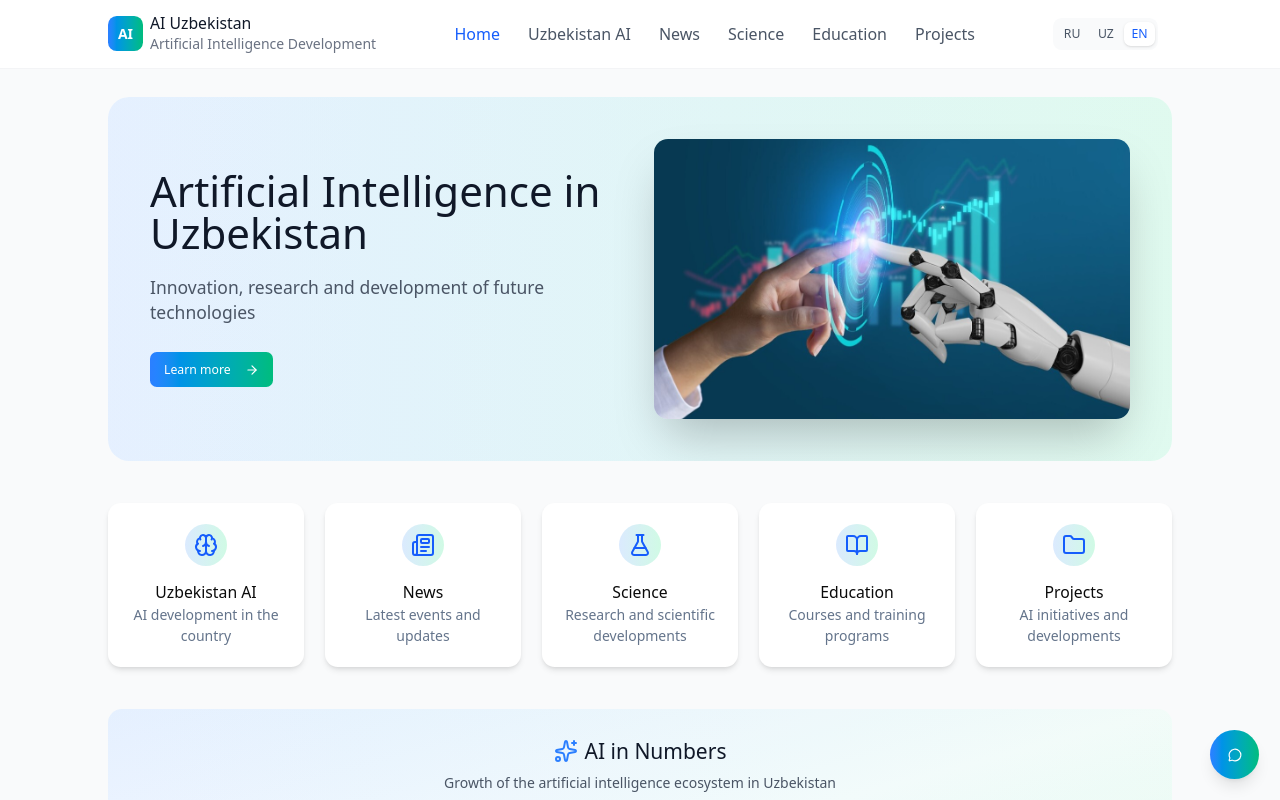
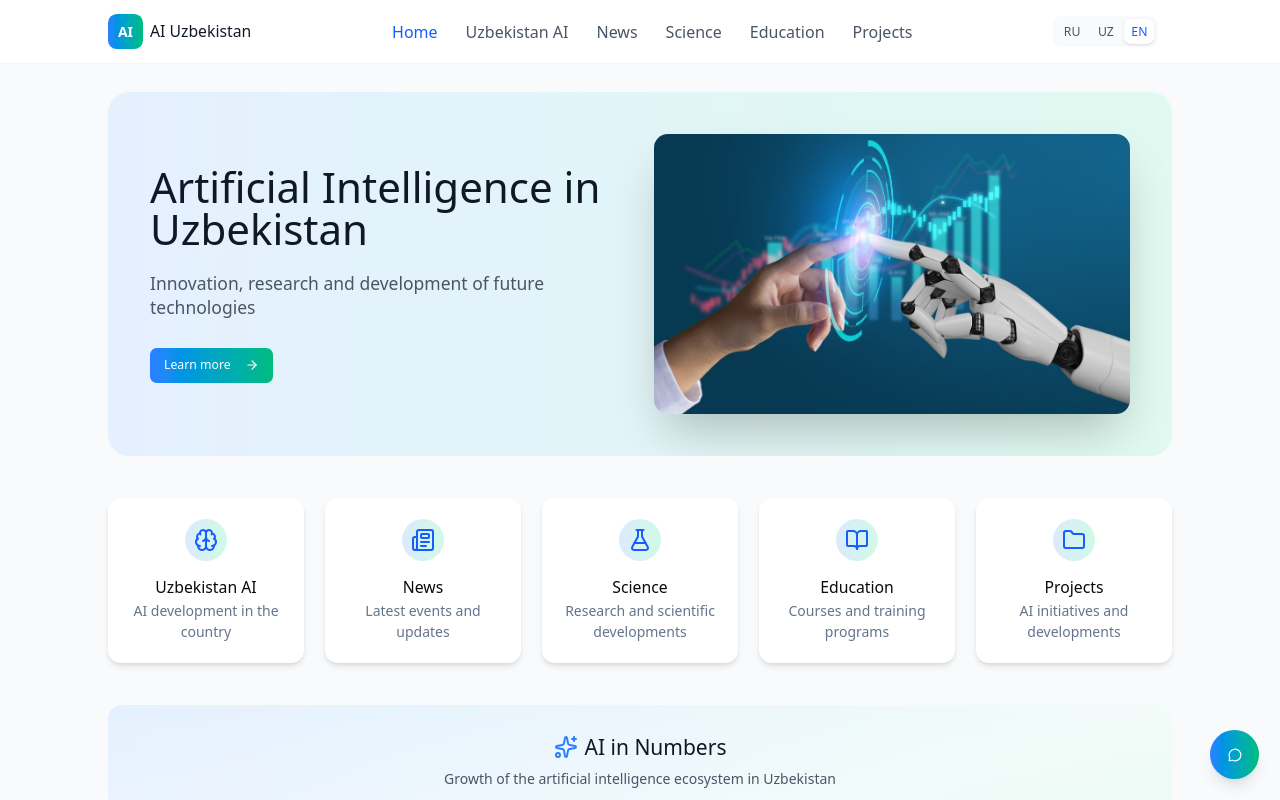
Before and after one commit to ubaydullo01/ai.gov.uz, a Next.js app: page /en in a window 1280 px wide. Shown: the top 800 px of the page. Built offline with nearby package versions, Linux system fonts and the light colour scheme.

Commit message:
header change

```diff
--- a/src/components/layout/header/header.tsx
+++ b/src/components/layout/header/header.tsx
@@ -43,13 +43,13 @@
                   ? "AI O'zbekiston"
                   : "AI Uzbekistan"}
               </h1>
-              <p className="text-[14px] text-gray-500">
+              {/* <p className="text-[14px] text-gray-500">
                 {currentLanguage === "ru"
                   ? "Развитие искусственного интеллекта"
                   : currentLanguage === "uz"
                   ? "Sun'iy intellekt rivojlanishi"
                   : "Artificial Intelligence Development"}
-              </p>
+              </p> */}
             </div>
           </div>
 
```
